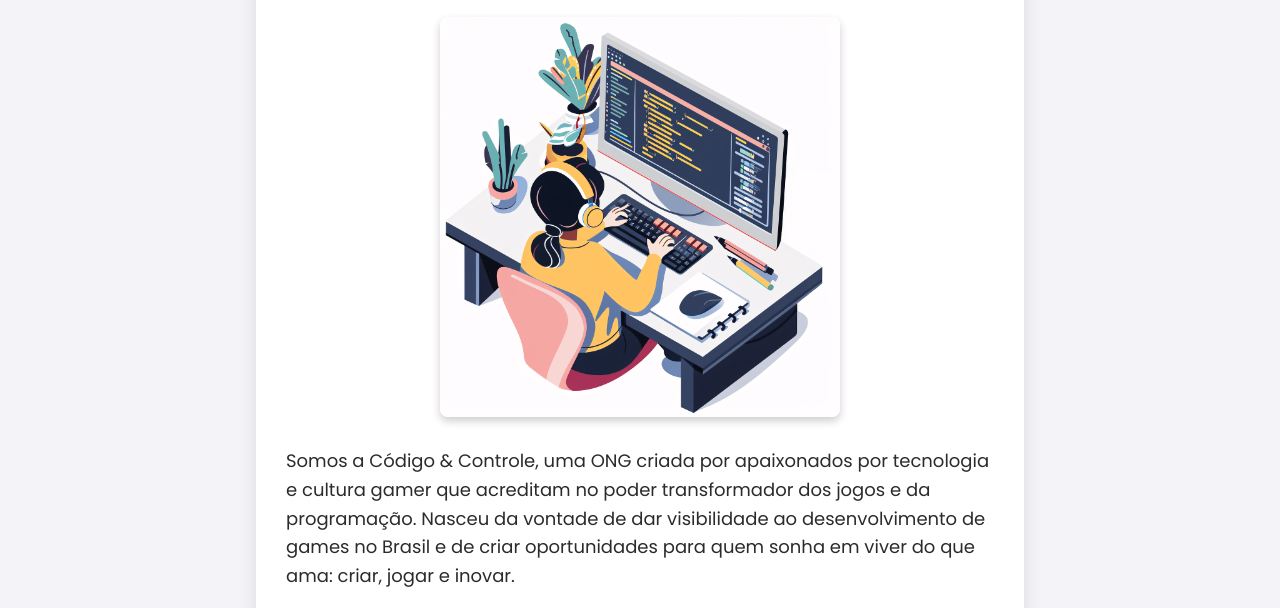
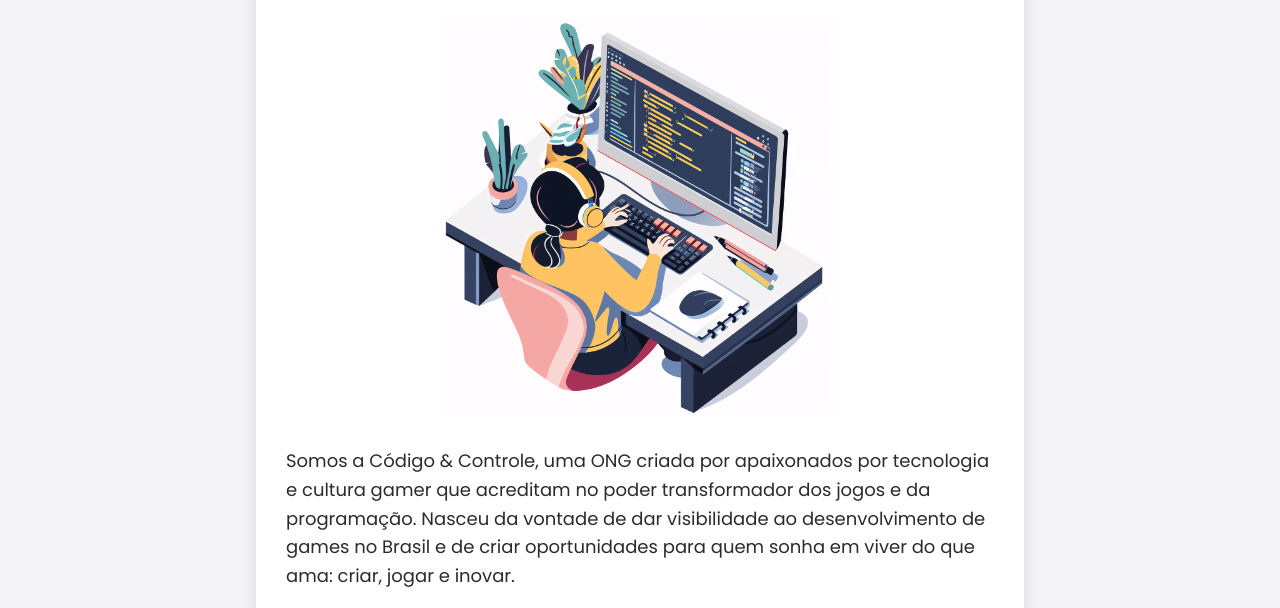
Before and after one commit to Caduc-dev/aulaProgramacaoWebCS, a plain HTML site: page index.html in a window 1280 px wide. Shown: the part 180-788 px from the top of the page. Drawn offline with Linux system fonts and the light colour scheme.

Commit message:
refactor: remove border-radius and box-shadow from main paragraph styles

```diff
--- a/css/style.css
+++ b/css/style.css
@@ -133,8 +133,7 @@ main p {
     height: auto;
     display: block;
     margin-bottom: 30px;
-    border-radius: 8px;
-    box-shadow: 0 4px 8px rgba(0, 0, 0, 0.2);
+
 }
 
 .img-jang {
```
